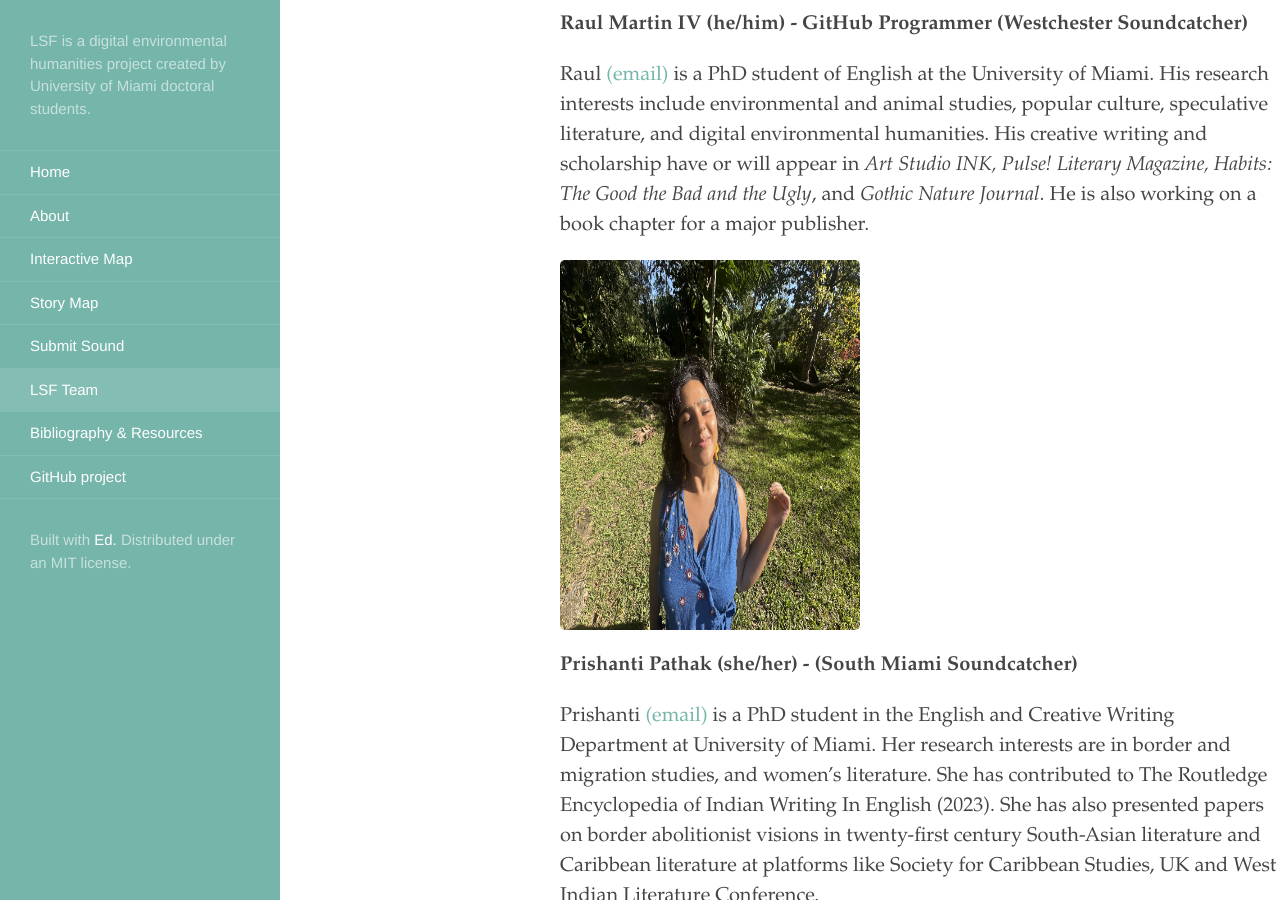
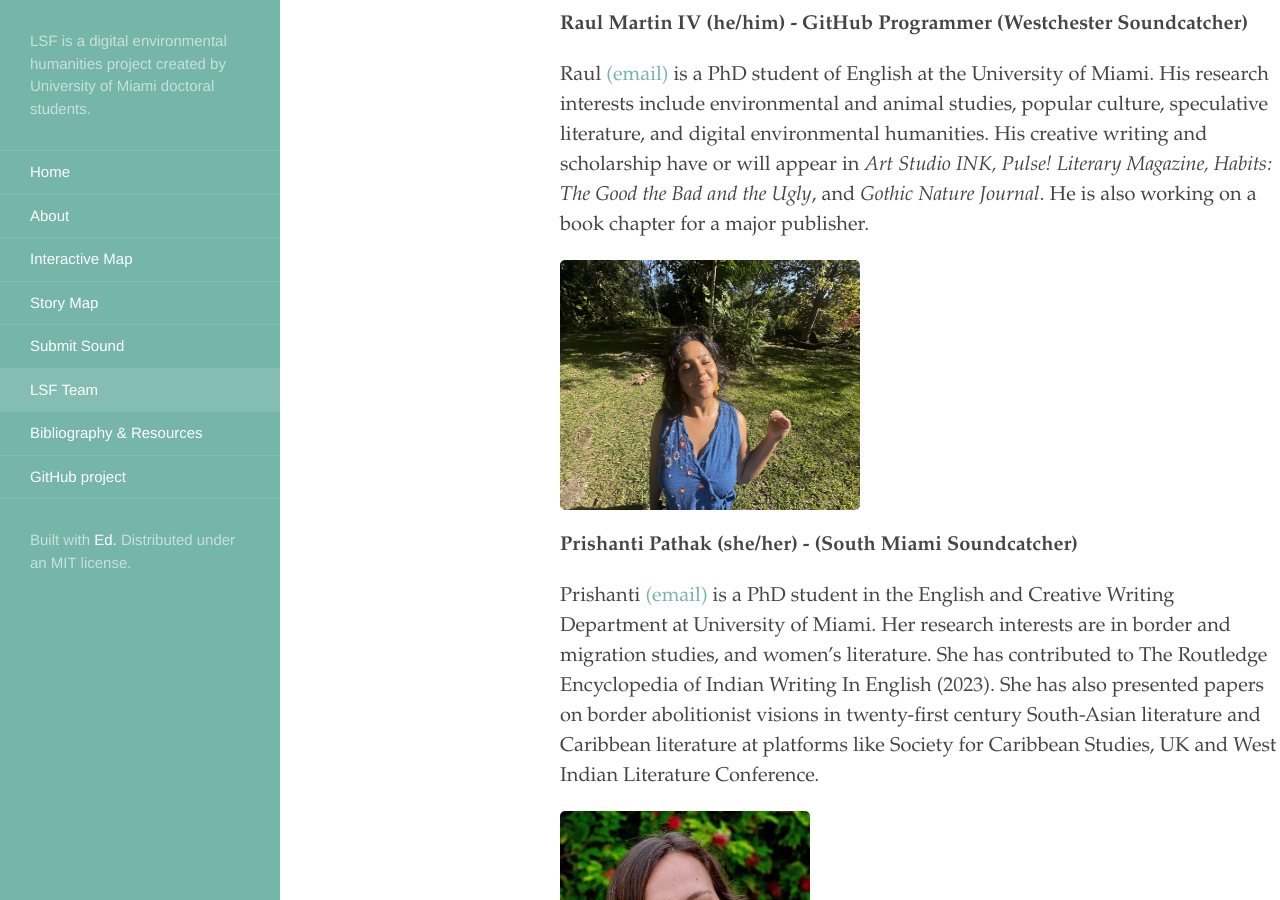
Before and after one commit to rm4-25/lsf_3, a Jekyll site: the page built from LSF Team.md, in a window 1280 px wide and 900 px high, scrolled down 883 px. Built offline with Jekyll 4.4.1, drawn with Linux system fonts in a browser that asks for light colours.

Commit message:
Update LSF Team.md

```diff
--- a/LSF Team.md
+++ b/LSF Team.md
@@ -18,7 +18,7 @@
 
 Raul [(email)](mailto:rxm1934@miami.edu) is a PhD student of English at the University of Miami. His research interests include environmental and animal studies, popular culture, speculative literature, and digital environmental humanities. His creative writing and scholarship have or will appear in _Art Studio INK, Pulse! Literary Magazine, Habits: The Good the Bad and the Ugly_, and _Gothic Nature Journal_. He is also working on a book chapter for a major publisher.
 
-<img src="https://github.com/rm4-25/lsf_3/blob/main/assets/Prish%20headshot_resized%20(2).jpg" width="300" height="370">
+<img src="https://github.com/rm4-25/lsf_3/blob/main/assets/Prish%20headshot_resized%20(2).jpg" width="300" height="250">
 
 **Prishanti Pathak (she/her) - (South Miami Soundcatcher)**
 
```
